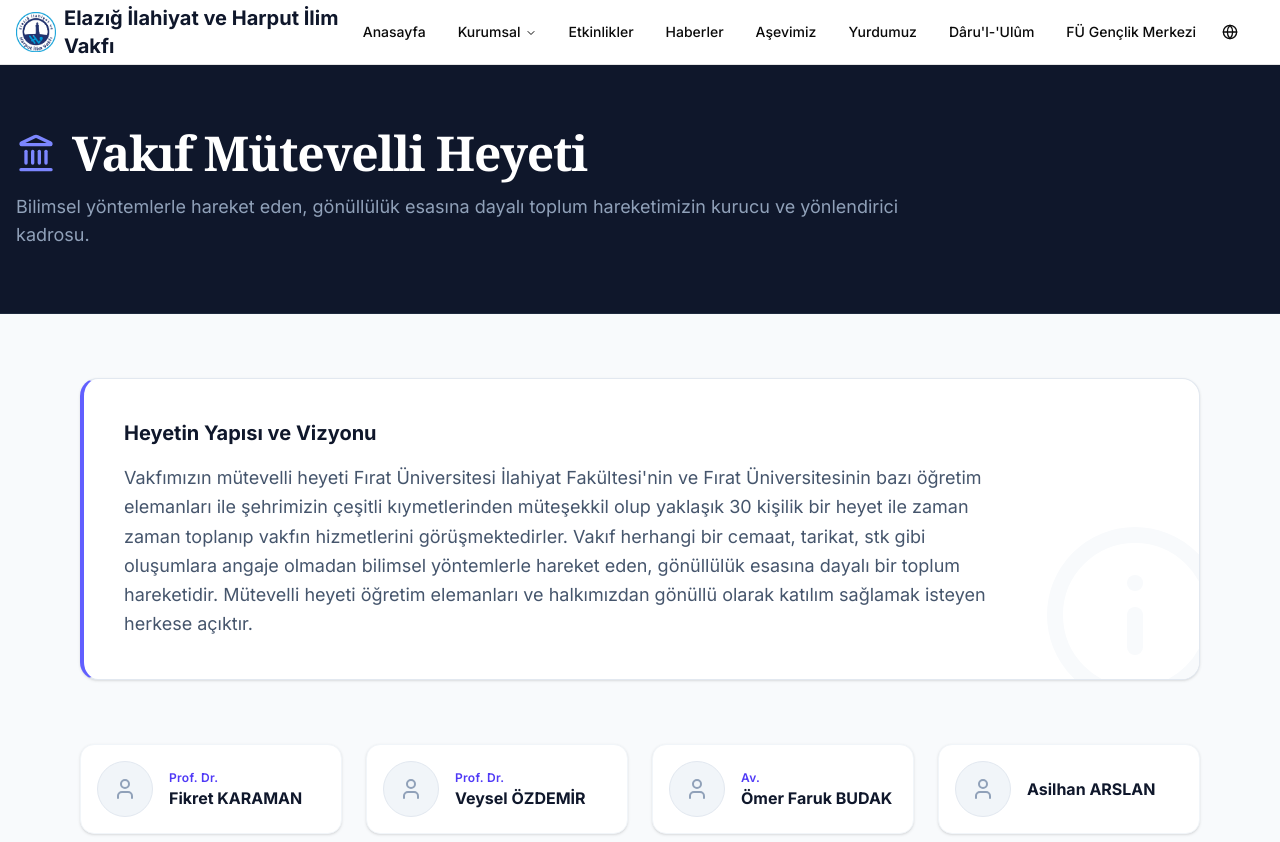
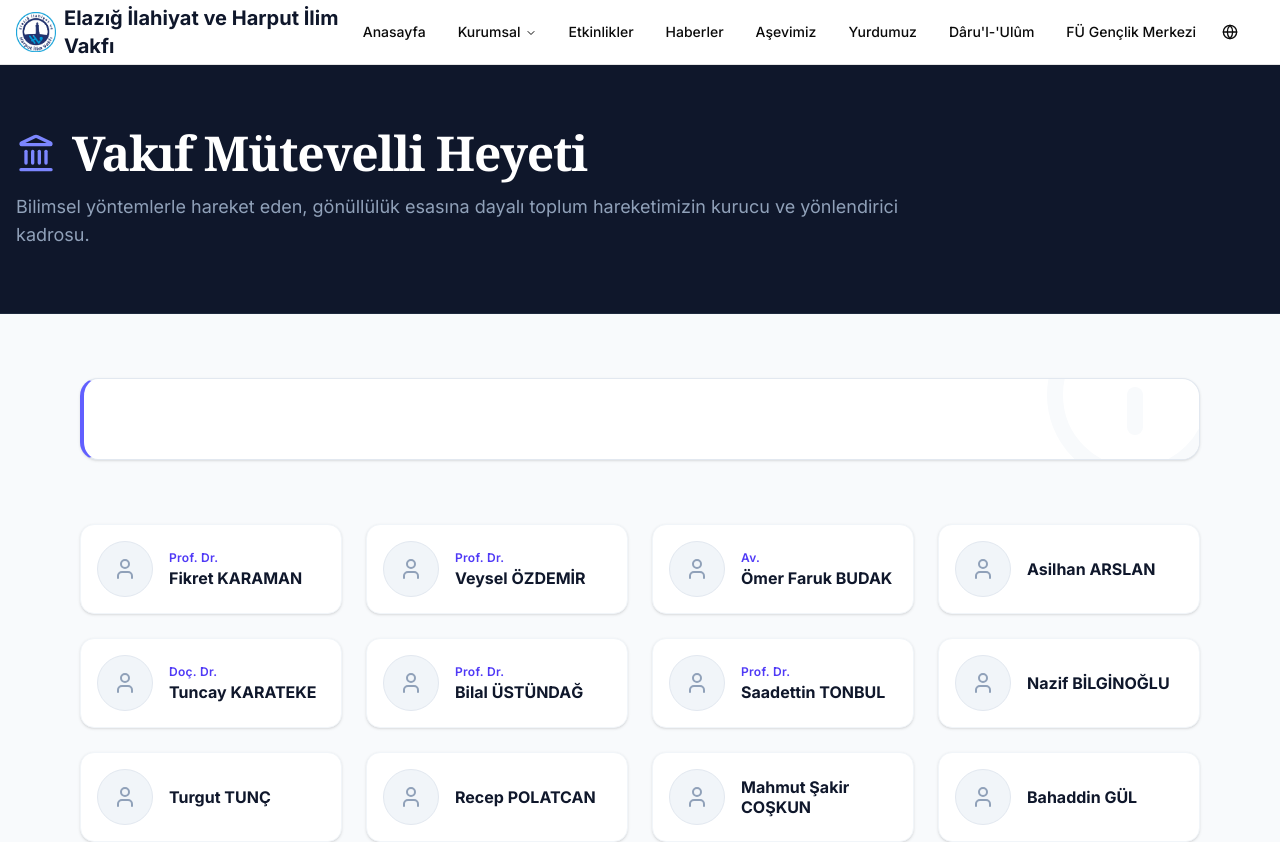
Before and after one commit to sayyid211/Ilahiyat_vakfi, a Next.js app in the folder frontend/: page /en/mutevelli-heyeti in a window 1280 px wide. Shown: the top 842 px of the page. Built offline with nearby package versions, Linux system fonts and the light colour scheme.

Commit message:
edit muteveli heyeti and isareti heyeti pages

```diff
--- a/frontend/app/[locale]/istisare-heyeti/page.tsx
+++ b/frontend/app/[locale]/istisare-heyeti/page.tsx
@@ -2,7 +2,7 @@
 // import Image from "next/image"; // Uncomment when adding real photos
 
 // 1. DATA STRUCTURE: Separating title and name creates a cleaner UI!
-const advisoryBoard = [
+{/*const advisoryBoard = [
   { title: "Prof. Dr.", name: "İsmail Erdoğan" },
   { title: "Prof. Dr.", name: "Mehmet Erdem" },
   { title: "Prof. Dr.", name: "İskender Oymak" },
@@ -19,7 +19,7 @@
   { title: "Dr. Öğr. Üyesi", name: "Rahime Çelik" },
   { title: "Ar. Gör.", name: "Mesut Şen" },
   { title: "Ar. Gör.", name: "Ersin Akdağ" },
-];
+];*/}
 
 export default function IstisareHeyetiPage() {
   return (
--- a/frontend/app/[locale]/mutevelli-heyeti/page.tsx
+++ b/frontend/app/[locale]/mutevelli-heyeti/page.tsx
@@ -84,14 +84,14 @@
             {/* Decorative background icon */}
             <Info className="absolute -right-8 -bottom-8 w-48 h-48 text-slate-50 dark:text-slate-800/50 pointer-events-none" />
 
-            <div className="relative z-10 max-w-4xl">
+            {/*<div className="relative z-10 max-w-4xl">
               <h2 className="text-xl font-bold text-slate-900 dark:text-white mb-4 flex items-center gap-2">
                 Heyetin Yapısı ve Vizyonu
               </h2>
               <p className="text-slate-600 dark:text-slate-300 text-lg leading-relaxed">
                 Vakfımızın mütevelli heyeti Fırat Üniversitesi İlahiyat Fakültesi'nin ve Fırat Üniversitesinin bazı öğretim elemanları ile şehrimizin çeşitli kıymetlerinden müteşekkil olup yaklaşık 30 kişilik bir heyet ile zaman zaman toplanıp vakfın hizmetlerini görüşmektedirler. Vakıf herhangi bir cemaat, tarikat, stk gibi oluşumlara angaje olmadan bilimsel yöntemlerle hareket eden, gönüllülük esasına dayalı bir toplum hareketidir. Mütevelli heyeti öğretim elemanları ve halkımızdan gönüllü olarak katılım sağlamak isteyen herkese açıktır.
               </p>
-            </div>
+            </div>*/}
           </div>
 
           {/* Compact 4-Column Avatar Grid */}
```
